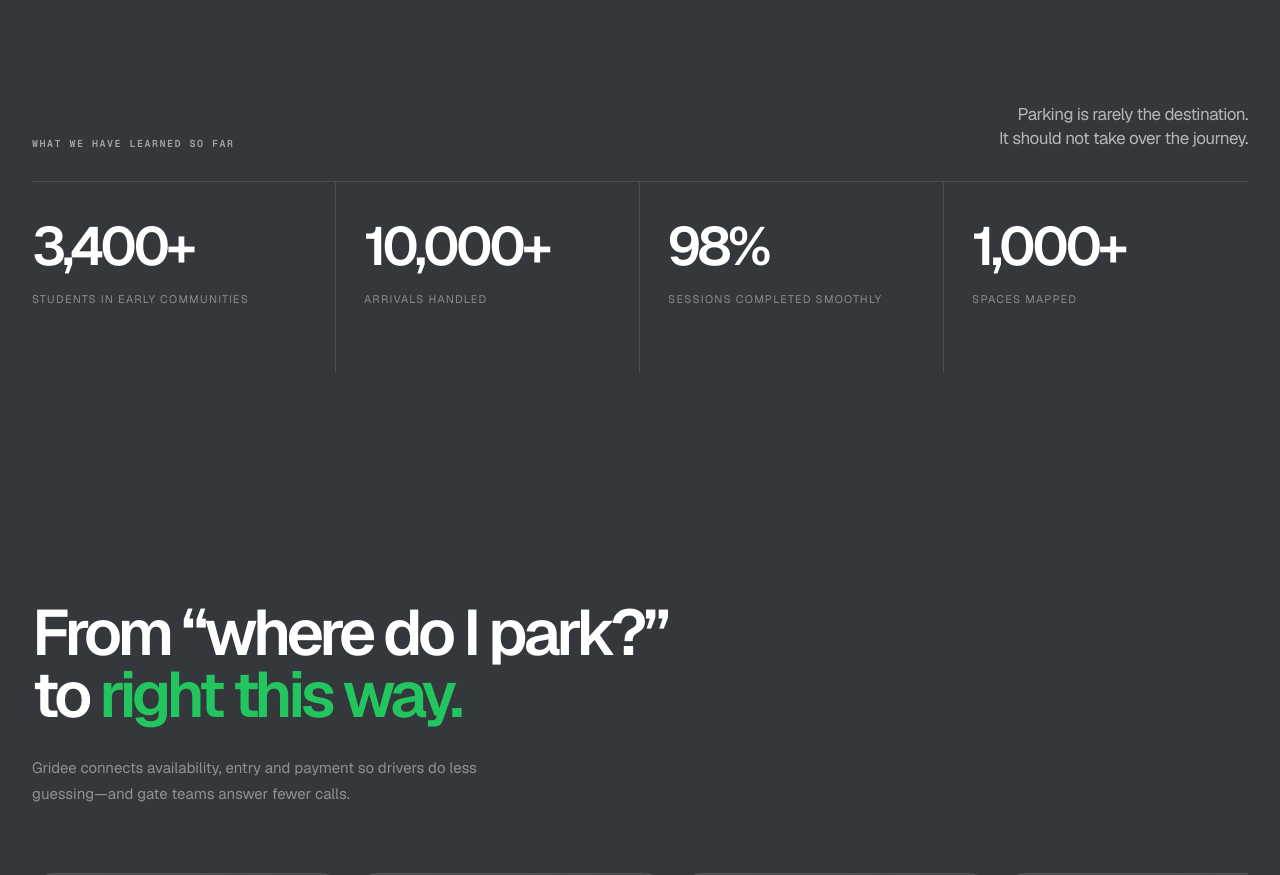
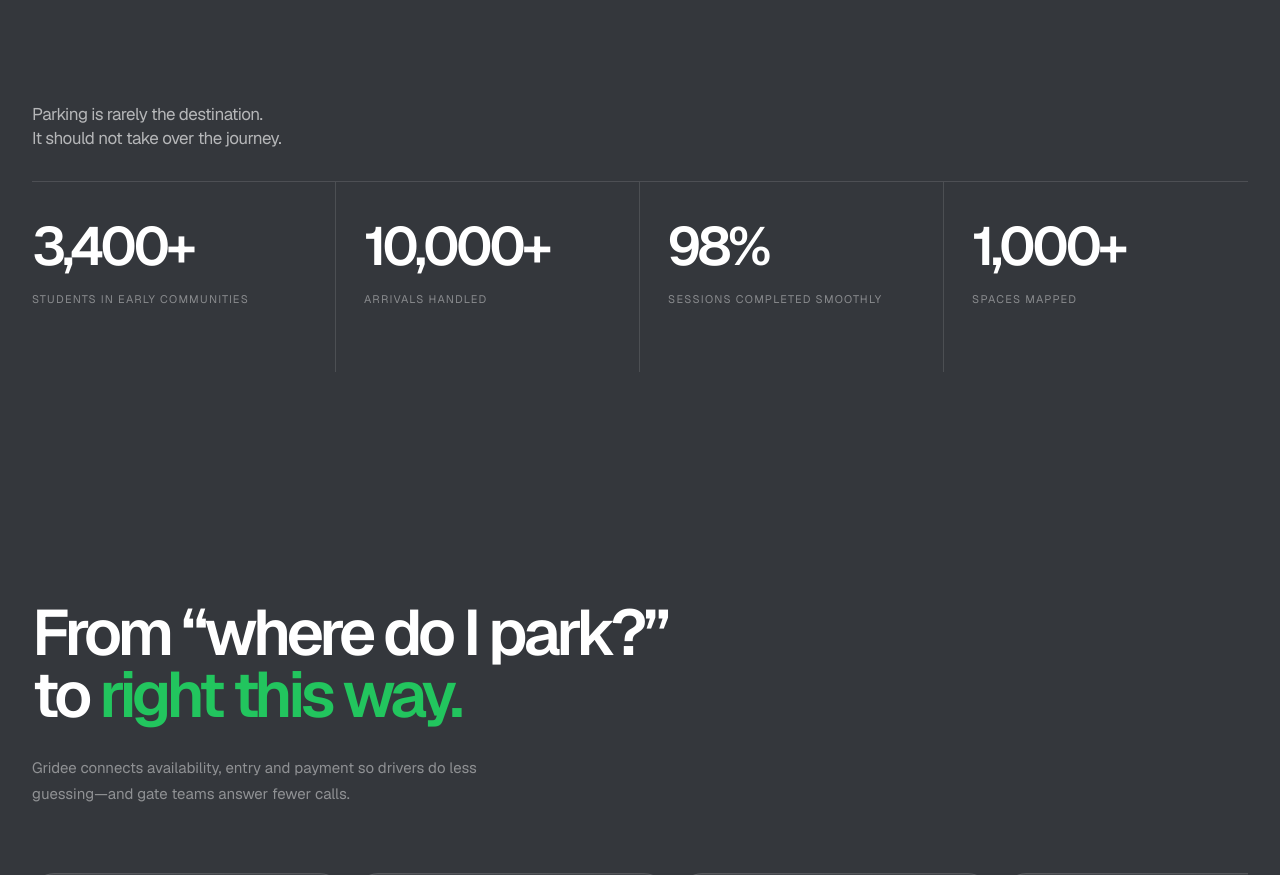
Before and after one commit to Rishabh-0707/gridee_, a Next.js app: page / in a window 1280 px wide. Shown: the part 802-1677 px from the top of the page. Built offline with nearby package versions, Linux system fonts and the light colour scheme.

Commit message:
Remove learnings section eyebrow

```diff
--- a/app/globals.css
+++ b/app/globals.css
@@ -846,8 +846,8 @@
 
 .trusted-heading {
   display: flex;
-  align-items: flex-end;
-  justify-content: space-between;
+  align-items: flex-start;
+  justify-content: flex-start;
   padding-bottom: 30px;
   border-bottom: 1px solid var(--line);
 }
@@ -857,7 +857,7 @@
   color: rgba(255, 255, 255, 0.64);
   font-size: 17px;
   line-height: 1.4;
-  text-align: right;
+  text-align: left;
   letter-spacing: -0.03em;
 }
 
--- a/app/page.tsx
+++ b/app/page.tsx
@@ -459,7 +459,7 @@
       </section>
 
       <section className="trusted section-shell" id="trusted">
-        <Reveal className="trusted-heading"><SectionEyebrow>What we have learned so far</SectionEyebrow><p>Parking is rarely the destination.<br />It should not take over the journey.</p></Reveal>
+        <Reveal className="trusted-heading"><p>Parking is rarely the destination.<br />It should not take over the journey.</p></Reveal>
         <div className="stats-grid">
           {stats.map((stat, i) => <Reveal className="stat-card" key={stat.label} delay={i * 0.08}><Counter value={stat.value} suffix={stat.suffix} /><span>{stat.label}</span><i /></Reveal>)}
         </div>
```
